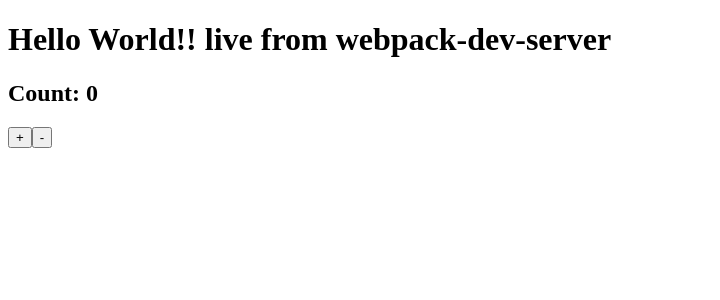
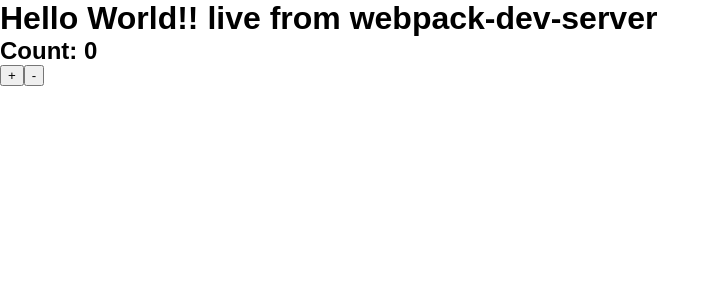
Before and after one commit to dkaksl/egghead-react-boilerplate, a React app: page / in a window 1280 px wide. Shown: the top 300 px of the page, without its empty margins (0-720 px from the left). Built offline with nearby package versions, Linux system fonts and the light colour scheme.

Commit message:
added css and style loaders; added css

```diff
--- a/package.json
+++ b/package.json
@@ -26,7 +26,9 @@
     "@babel/preset-env": "^7.9.6",
     "@babel/preset-react": "^7.9.4",
     "babel-loader": "^8.1.0",
+    "css-loader": "^3.5.3",
     "html-webpack-plugin": "^4.3.0",
+    "style-loader": "^1.2.1",
     "webpack": "^4.43.0",
     "webpack-cli": "^3.3.11",
     "webpack-dev-server": "^3.10.3",
--- a/src/index.js
+++ b/src/index.js
@@ -1,5 +1,6 @@
 import React from "react";
 import ReactDOM from "react-dom";
 import App from "./App";
+import './styles.css'
 
 ReactDOM.render(<App />, document.getElementById("app"));
--- /dev/null
+++ b/src/styles.css
@@ -0,0 +1,35 @@
+html {
+  box-sizing: border-box;
+  font-size: 16px;
+  font-family: sans-serif;
+}
+
+*,
+*:before,
+*:after {
+  box-sizing: inherit;
+}
+
+body,
+h1,
+h2,
+h3,
+h4,
+h5,
+h6,
+p,
+ol,
+ul {
+  margin: 0;
+  padding: 0;
+}
+
+ol,
+ul {
+  list-style: none;
+}
+
+img {
+  max-width: 100%;
+  height: auto;
+}
--- a/webpack.config.base.js
+++ b/webpack.config.base.js
@@ -16,8 +16,13 @@
         options: {
           presets: ["@babel/preset-env", "@babel/preset-react"],
           plugins: ['@babel/plugin-proposal-class-properties']
-        },
+        }
       },
+      {
+        test: /\.css$/,
+        use: ['style-loader', 'css-loader'],
+        exclude: /node_modules/
+      }
     ],
   },
   plugins: [
```
